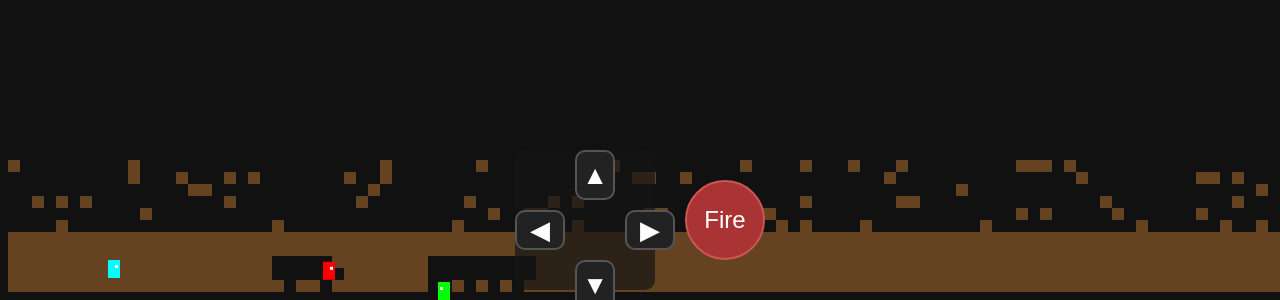
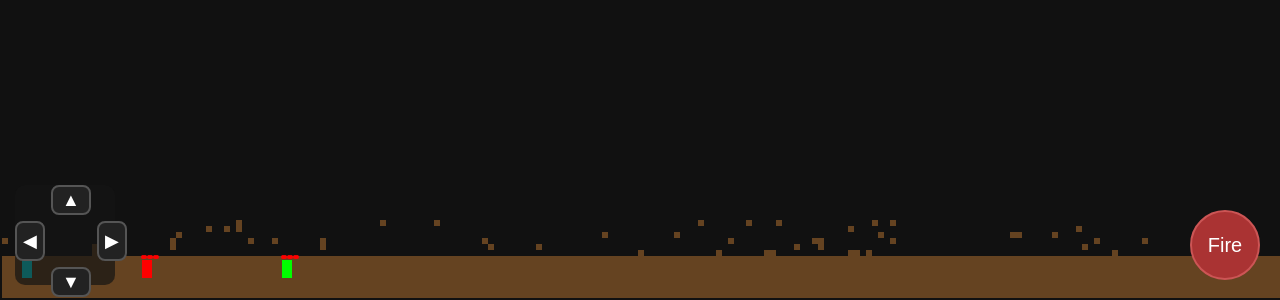
Before and after one commit to AlexKeySmith/Molez-tribute, a plain HTML site: page index.html in a window 1280 px wide. Shown: the part 500-800 px from the top of the page. Drawn offline with Linux system fonts and the light colour scheme.

Commit message:
Update index.html

```diff
--- a/index.html
+++ b/index.html
@@ -3,50 +3,46 @@
 <head>
 <meta charset="UTF-8" />
 <meta name="viewport" content="width=device-width, initial-scale=1, user-scalable=no" />
-<title>Molez-like Cave with D-Pad and Responsive Landscape</title>
+<title>Molez Clone with Grappling Hook</title>
 <style>
   html, body {
     margin: 0; padding: 0; overflow: hidden; background: black; color: white; height: 100%; width: 100%;
+    font-family: monospace, monospace;
+    user-select: none;
+    -webkit-user-select: none;
+    -webkit-touch-callout: none;
   }
   #gameCanvas {
     display: block;
     background: #111;
     touch-action: none;
   }
-  #controls {
+  #dpad {
     position: fixed;
-    bottom: 10px;
-    left: 50%;
-    transform: translateX(-50%);
-    display: flex;
-    align-items: center;
-    gap: 30px;
-    user-select: none;
-    touch-action: none;
-  }
-  #dpad {
-    position: relative;
-    width: 140px;
-    height: 140px;
-    background: rgba(20, 20, 20, 0.7);
+    bottom: 15px;
+    left: 15px;
+    width: 100px;
+    height: 100px;
+    background: rgba(20,20,20,0.7);
     border-radius: 10px;
     display: grid;
-    grid-template-columns: 50px 40px 50px;
-    grid-template-rows: 50px 40px 50px;
-    gap: 10px;
+    grid-template-columns: 30px 40px 30px;
+    grid-template-rows: 30px 40px 30px;
+    gap: 6px;
+    z-index: 10;
+    touch-action: none;
   }
   .dpad-btn {
     background: #222;
     border: 2px solid #555;
-    border-radius: 10px;
+    border-radius: 8px;
     touch-action: none;
     user-select: none;
     display: flex;
     align-items: center;
     justify-content: center;
-    font-size: 26px;
+    font-size: 18px;
     color: white;
-    user-select: none;
     transition: background-color 0.15s ease;
   }
   .dpad-btn.pressed {
@@ -56,13 +52,17 @@
   #leftBtn { grid-area: 2 / 1 / 3 / 2; }
   #downBtn { grid-area: 3 / 2 / 4 / 3; }
   #rightBtn { grid-area: 2 / 3 / 3 / 4; }
+
   #fireBtn {
+    position: fixed;
+    bottom: 20px;
+    right: 20px;
     background: #a33;
     border: 2px solid #c55;
     border-radius: 50%;
-    width: 80px;
-    height: 80px;
-    font-size: 24px;
+    width: 70px;
+    height: 70px;
+    font-size: 20px;
     color: white;
     user-select: none;
     touch-action: none;
@@ -70,9 +70,38 @@
     align-items: center;
     justify-content: center;
     transition: background-color 0.15s ease;
+    z-index: 10;
   }
   #fireBtn.pressed {
     background-color: #d66;
+  }
+
+  #messageBox {
+    position: fixed;
+    top: 50%;
+    left: 50%;
+    transform: translate(-50%, -50%);
+    background: rgba(30,30,30,0.9);
+    padding: 20px 40px;
+    border-radius: 12px;
+    font-size: 22px;
+    display: none;
+    z-index: 20;
+    text-align: center;
+  }
+
+  #restartBtn {
+    margin-top: 15px;
+    background: #4488cc;
+    border: none;
+    border-radius: 8px;
+    padding: 10px 20px;
+    font-size: 18px;
+    color: white;
+    cursor: pointer;
+  }
+  #restartBtn:hover {
+    background: #66aaff;
   }
 </style>
 </head>
@@ -80,7 +109,6 @@
 
 <canvas id="gameCanvas"></canvas>
 
-<div id="controls">
 <div id="dpad">
   <button id="upBtn" class="dpad-btn">▲</button>
   <button id="leftBtn" class="dpad-btn">◀</button>
@@ -88,6 +116,10 @@
   <button id="rightBtn" class="dpad-btn">▶</button>
 </div>
 <button id="fireBtn">Fire</button>
+
+<div id="messageBox">
+  <div id="messageText"></div>
+  <button id="restartBtn">Restart</button>
 </div>
 
 <script>
@@ -95,9 +127,14 @@
   const canvas = document.getElementById('gameCanvas');
   const ctx = canvas.getContext('2d');
 
+  const messageBox = document.getElementById('messageBox');
+  const messageText = document.getElementById('messageText');
+  const restartBtn = document.getElementById('restartBtn');
+
   let WIDTH, HEIGHT;
 
-  const BLOCK_SIZE = 12;
+  // Smaller blocks for denser cave
+  const BLOCK_SIZE = 6;
 
   let TERRAIN_ROWS, TERRAIN_COLS;
   let terrain = [];
@@ -109,38 +146,42 @@
 
   const controls = { left: false, right: false, up: false, down: false, fire: false };
 
+  // Grappling hook constants
+  const ROPE_MAX_LENGTH = 120;
+  const ROPE_SPEED = 10;
+
+  // Helpers
   function randInt(min, max) {
     return Math.floor(Math.random() * (max - min + 1)) + min;
   }
 
+  // Resize canvas and generate terrain
   function resize() {
-    // Fill entire screen for landscape, swap if portrait (we want landscape full screen)
     if(window.innerWidth > window.innerHeight) {
       WIDTH = window.innerWidth;
       HEIGHT = window.innerHeight;
     } else {
-      // force landscape by swapping width/height
       WIDTH = window.innerHeight;
       HEIGHT = window.innerWidth;
     }
     canvas.width = WIDTH;
     canvas.height = HEIGHT;
 
-    // Calculate terrain size to exactly fill canvas with BLOCK_SIZE pixels
     TERRAIN_COLS = Math.floor(WIDTH / BLOCK_SIZE);
     TERRAIN_ROWS = Math.floor(HEIGHT / BLOCK_SIZE);
 
     generateTerrain();
   }
 
+  // Generate cave-like terrain
   function generateTerrain() {
     terrain = [];
     for(let r = 0; r < TERRAIN_ROWS; r++) {
       terrain[r] = [];
       for(let c = 0; c < TERRAIN_COLS; c++) {
-        if(r > TERRAIN_ROWS - 6) {
-          terrain[r][c] = true; // solid bottom 6 rows
-        } else if (r > TERRAIN_ROWS - 12) {
+        if(r > TERRAIN_ROWS - 8) {
+          terrain[r][c] = true; // solid bottom 8 rows
+        } else if (r > TERRAIN_ROWS - 14) {
           terrain[r][c] = Math.random() < 0.3;
         } else {
           terrain[r][c] = false;
@@ -148,14 +189,15 @@
       }
     }
 
-    // Create some caves/tunnels by clearing some blocks
-    for(let i=0; i< Math.floor(TERRAIN_ROWS*TERRAIN_COLS*0.15); i++) {
-      let cr = randInt(TERRAIN_ROWS - 15, TERRAIN_ROWS - 6);
+    // Create caves/tunnels by clearing some blocks
+    for(let i=0; i< Math.floor(TERRAIN_ROWS*TERRAIN_COLS*0.18); i++) {
+      let cr = randInt(TERRAIN_ROWS - 18, TERRAIN_ROWS - 8);
       let cc = randInt(0, TERRAIN_COLS - 1);
       terrain[cr][cc] = false;
     }
   }
 
+  // Terrain draw
   function drawTerrain() {
     ctx.fillStyle = '#654321';
     for(let r = 0; r < TERRAIN_ROWS; r++) {
@@ -170,6 +212,7 @@
     }
   }
 
+  // Terrain collision check
   function collidesWithTerrain(x, y, w, h) {
     const startCol = Math.floor((x + scrollX) / BLOCK_SIZE);
     const endCol = Math.floor((x + scrollX + w) / BLOCK_SIZE);
@@ -185,66 +228,188 @@
     return false;
   }
 
+  // Rope class for grappling hook
+  class Rope {
+    constructor(player, x, y, dir) {
+      this.player = player;
+      this.x = x;
+      this.y = y;
+      this.dir = dir; // normalized vector {x, y}
+      this.speed = ROPE_SPEED;
+      this.length = 0;
+      this.attached = false;
+      this.attachPoint = null;
+      this.dead = false;
+    }
+
+    update() {
+      if(this.dead) return;
+
+      if(!this.attached) {
+        this.x += this.dir.x * this.speed;
+        this.y += this.dir.y * this.speed;
+        this.length += this.speed;
+
+        // Check for terrain attach
+        let gridX = Math.floor((this.x + scrollX) / BLOCK_SIZE);
+        let gridY = Math.floor(this.y / BLOCK_SIZE);
+        if(gridX < 0 || gridX >= TERRAIN_COLS || gridY < 0 || gridY >= TERRAIN_ROWS) {
+          this.dead = true;
+          return;
+        }
+        if(terrain[gridY][gridX]) {
+          this.attached = true;
+          this.attachPoint = {x: this.x, y: this.y};
+          this.player.grappling = true;
+          this.player.grappleRope = this;
+        }
+        if(this.length > ROPE_MAX_LENGTH) {
+          this.dead = true;
+        }
+      } else {
+        // Swing physics
+
+        let dx = this.attachPoint.x - (this.player.x + this.player.w / 2);
+        let dy = this.attachPoint.y - (this.player.y + this.player.h / 2);
+        let dist = Math.sqrt(dx*dx + dy*dy);
+
+        // Tension force (pull player towards attach point if rope stretched)
+        if(dist > ROPE_MAX_LENGTH) {
+          let pullX = dx/dist * (dist - ROPE_MAX_LENGTH) * 0.4;
+          let pullY = dy/dist * (dist - ROPE_MAX_LENGTH) * 0.4;
+          this.player.speedX += pullX * 0.1;
+          this.player.speedY += pullY * 0.1;
+        }
+
+        // Simulate swinging momentum by slight lateral acceleration
+        if(this.player.onGround === false) {
+          // Small side force based on player's horizontal input
+          this.player.speedX += (controls.left ? -0.1 : 0) + (controls.right ? 0.1 : 0);
+        }
+
+        // Rope breaks if player jumps too far or presses down to detach
+        if(controls.down) {
+          this.dead = true;
+          this.player.grappling = false;
+          this.player.grappleRope = null;
+        }
+      }
+    }
+
+    draw() {
+      if(this.dead) return;
+      ctx.strokeStyle = '#FFD700';
+      ctx.lineWidth = 2;
+      ctx.beginPath();
+      ctx.moveTo(this.player.x + this.player.w/2 - scrollX, this.player.y + this.player.h/2);
+      ctx.lineTo(this.attached ? this.attachPoint.x - scrollX : this.x - scrollX, this.attached ? this.attachPoint.y : this.y);
+      ctx.stroke();
+    }
+  }
+
+  // Player class
   class Player {
-    constructor(id, x, y, color='cyan', isBot=false) {
+    constructor(id, x, y, color, isBot = false) {
       this.id = id;
       this.x = x;
       this.y = y;
-      this.w = 12;
+      this.w = 10;
       this.h = 18;
       this.color = color;
       this.speedX = 0;
       this.speedY = 0;
       this.onGround = false;
+      this.isBot = isBot;
       this.isDead = false;
-      this.direction = 1;
-      this.fireCooldown = 0;
-      this.jumpForce = 7;
-      this.speed = 2.5;
-      this.isBot = isBot;
+      this.health = 3;
+
+      // Grappling hook properties
+      this.grappling = false;
+      this.grappleRope = null;
+
+      this.reloadTime = 0;
     }
 
     moveLeft() {
-      this.speedX = -this.speed;
-      this.direction = -1;
+      this.speedX = Math.max(this.speedX - 0.4, -2);
     }
+
     moveRight() {
-      this.speedX = this.speed;
-      this.direction = 1;
+      this.speedX = Math.min(this.speedX + 0.4, 2);
     }
+
     stopX() {
-      this.speedX = 0;
+      this.speedX *= 0.6;
+      if(Math.abs(this.speedX) < 0.05) this.speedX = 0;
     }
+
     jump() {
-      if(this.onGround){
-        this.speedY = -this.jumpForce;
+      if(this.onGround) {
+        this.speedY = -6.5;
         this.onGround = false;
       }
     }
-    moveDown() {
-      // Optional future feature: crouch or drop through platforms
-    }
+
     fire() {
-      if(this.fireCooldown <= 0 && !this.isDead) {
-        let bulletX = this.direction === 1 ? this.x + this.w : this.x - 6;
-        let bulletY = this.y + this.h / 2 - 3;
-        bullets.push(new Bullet(this.id, bulletX, bulletY, this.direction));
-        this.fireCooldown = 30;
+      if(this.reloadTime <= 0 && !this.isDead) {
+        const bx = this.x + this.w / 2;
+        const by = this.y + this.h / 2;
+        const dir = this.isBot ? 1 : (controls.left ? -1 : controls.right ? 1 : 1);
+        bullets.push(new Bullet(bx, by, dir, this));
+        this.reloadTime = 30; // cooldown frames
       }
     }
+
+    shootGrapple() {
+      if(this.grappling || this.isDead || this.reloadTime > 0) return;
+      let dirX = controls.left ? -1 : controls.right ? 1 : 1;
+      let dirY = 0;
+      this.grappleRope = new Rope(this, this.x + this.w/2, this.y + this.h/2, {x: dirX, y: dirY});
+      bullets.push(this.grappleRope);
+      this.reloadTime = 60;
+    }
+
+    takeDamage() {
+      if(this.isDead) return;
+      this.health--;
+      if(this.health <= 0) {
+        this.isDead = true;
+        this.grappling = false;
+        this.grappleRope = null;
+      }
+    }
+
     update() {
       if(this.isDead) return;
 
-      this.speedY += 0.3; // gravity
-      if(this.speedY > 8) this.speedY = 8;
+      if(this.isBot) {
+        // Simple AI: move towards random directions, jump occasionally, fire sometimes
+        if(Math.random() < 0.02) {
+          if(Math.random() < 0.5) this.moveLeft(); else this.moveRight();
+        }
+        if(Math.random() < 0.01 && this.onGround) this.jump();
+        if(Math.random() < 0.015) this.fire();
+      }
 
-      // horizontal move & collision
+      if(this.reloadTime > 0) this.reloadTime--;
+
+      // Apply gravity unless grappling
+      if(!this.grappling) {
+        this.speedY += 0.3;
+      } else {
+        // Grappling rope handles movement physics
+        if(this.grappleRope) this.grappleRope.update();
+      }
+
+      // Horizontal movement & collisions
       let newX = this.x + this.speedX;
       if(!collidesWithTerrain(newX, this.y, this.w, this.h)) {
         this.x = newX;
+      } else {
+        this.speedX = 0;
       }
 
-      // vertical move & collision
+      // Vertical movement & collisions
       let newY = this.y + this.speedY;
       if(!collidesWithTerrain(this.x, newY, this.w, this.h)) {
         this.y = newY;
@@ -254,117 +419,95 @@
         this.speedY = 0;
       }
 
-      // Clamp inside map horizontally
+      // Clamp to map horizontally
       if(this.x < 0) this.x = 0;
       if(this.x + this.w > TERRAIN_COLS * BLOCK_SIZE) this.x = TERRAIN_COLS * BLOCK_SIZE - this.w;
 
-      // Clamp vertically to canvas bottom
-      if(this.y + this.h > HEIGHT) {
-        this.y = HEIGHT - this.h;
-        this.onGround = true;
-        this.speedY = 0;
-      }
+      // Clamp vertical (just prevent going too high)
+      if(this.y < 0) this.y = 0;
 
-      if(this.fireCooldown > 0) this.fireCooldown--;
-
-      if(this.isBot && !this.isDead) this.botAI();
-    }
-
-    botAI() {
-      if(!this.onGround) return;
-      if(Math.random() < 0.02) {
-        if(this.speedX === 0) this.moveLeft();
-        else this.stopX();
-      }
-      if(Math.random() < 0.01) this.jump();
-      if(Math.random() < 0.02) this.fire();
-      if(Math.random() < 0.02) {
-        if(this.speedX !== 0) this.stopX();
-        else {
-          if(Math.random() < 0.5) this.moveLeft();
-          else this.moveRight();
+      // Update rope if attached
+      if(this.grappleRope) {
+        this.grappleRope.update();
+        if(this.grappleRope.dead) {
+          this.grappling = false;
+          this.grappleRope = null;
         }
       }
     }
 
     draw() {
       if(this.isDead) {
-        ctx.fillStyle = '#900';
+        ctx.fillStyle = 'gray';
+      } else {
+        ctx.fillStyle = this.color;
+      }
       ctx.fillRect(this.x - scrollX, this.y, this.w, this.h);
-        ctx.fillStyle = 'white';
-        ctx.fillText('💀', this.x - scrollX + 2, this.y + 14);
-        return;
+
+      // Draw health as small hearts above player
+      for(let i=0; i < this.health; i++) {
+        ctx.fillStyle = 'red';
+        ctx.beginPath();
+        const hx = this.x - scrollX + i*6;
+        const hy = this.y - 8;
+        ctx.moveTo(hx + 2, hy + 5);
+        ctx.arc(hx + 1, hy + 5, 2, 0, Math.PI * 2);
+        ctx.arc(hx + 3, hy + 5, 2, 0, Math.PI * 2);
+        ctx.fill();
       }
-      ctx.fillStyle = this.color;
-      ctx.fillRect(this.x - scrollX, this.y, this.w, this.h);
-      // eyes
-      ctx.fillStyle = 'white';
-      if(this.direction === 1) {
-        ctx.fillRect(this.x - scrollX + this.w - 5, this.y + 5, 3, 3);
-      } else {
-        ctx.fillRect(this.x - scrollX + 2, this.y + 5, 3, 3);
+
+      // Draw rope if grappling
+      if(this.grappleRope) {
+        this.grappleRope.draw();
       }
     }
   }
 
+  // Bullet class
   class Bullet {
-    constructor(ownerId, x, y, dir) {
-      this.ownerId = ownerId;
+    constructor(x, y, dir, owner) {
       this.x = x;
       this.y = y;
-      this.w = 6;
-      this.h = 6;
-      this.speedX = 6 * dir;
-      this.speedY = 0;
-      this.gravity = 0.15;
+      this.radius = 3; // smaller bullets
+      this.speed = 6;
+      this.dir = dir;
+      this.owner = owner;
       this.isDead = false;
-      this.explodeRadius = 18;
-      this.color = '#ff4';
     }
+
     update() {
       if(this.isDead) return;
 
-      this.speedY += this.gravity;
-      this.x += this.speedX;
-      this.y += this.speedY;
-
-      if(collidesWithTerrain(this.x, this.y, this.w, this.h)) {
-        this.explode();
+      this.x += this.speed * this.dir;
+      // Check collision with terrain
+      if(collidesWithTerrain(this.x - this.radius, this.y - this.radius, this.radius*2, this.radius*2)) {
+        this.isDead = true;
+        return;
       }
 
-      players.forEach(p => {
-        if(p.id !== this.ownerId && !p.isDead && this.collidesWithPlayer(p)) {
-          p.isDead = true;
-          this.explode();
-        }
-      });
-
-      if(this.x < 0 || this.x > TERRAIN_COLS * BLOCK_SIZE || this.y > HEIGHT) this.isDead = true;
-    }
-    collidesWithPlayer(p) {
-      return !(this.x + this.w < p.x || this.x > p.x + p.w || this.y + this.h < p.y || this.y > p.y + p.h);
-    }
-    explode() {
+      // Check collision with players (excluding owner)
+      for(let p of players) {
+        if(p !== this.owner && !p.isDead) {
+          if(this.x > p.x - scrollX && this.x < p.x - scrollX + p.w &&
+             this.y > p.y && this.y < p.y + p.h) {
+            p.takeDamage();
             this.isDead = true;
-      const centerX = this.x + this.w / 2 + scrollX;
-      const centerY = this.y + this.h / 2;
-
-      for(let r=0; r<TERRAIN_ROWS; r++) {
-        for(let c=0; c<TERRAIN_COLS; c++) {
-          let blockX = c * BLOCK_SIZE + BLOCK_SIZE/2;
-          let blockY = r * BLOCK_SIZE + BLOCK_SIZE/2;
-          const dist = Math.hypot(blockX - centerX, blockY - centerY);
-          if(dist < this.explodeRadius) {
-            terrain[r][c] = false;
+            break;
           }
         }
       }
+
+      // Remove if off screen left or right of terrain
+      if(this.x < 0 || this.x > TERRAIN_COLS * BLOCK_SIZE) {
+        this.isDead = true;
       }
+    }
+
     draw() {
       if(this.isDead) return;
-      ctx.fillStyle = this.color;
+      ctx.fillStyle = '#FFD700';
       ctx.beginPath();
-      ctx.ellipse(this.x - scrollX + this.w/2, this.y + this.h/2, this.w/2, this.h/2, 0, 0, 2*Math.PI);
+      ctx.arc(this.x - scrollX, this.y, this.radius, 0, Math.PI * 2);
       ctx.fill();
     }
   }
@@ -401,8 +544,23 @@
   bindButton(document.getElementById('leftBtn'), 'left');
   bindButton(document.getElementById('rightBtn'), 'right');
   bindButton(document.getElementById('upBtn'), 'up');
-  bindButton(document.getElementById('downBtn'), 'down'); // down currently unused but bound
+  bindButton(document.getElementById('downBtn'), 'down');
   bindButton(document.getElementById('fireBtn'), 'fire');
+
+  // Additionally bind fire button tap to shoot grapple if holding fire + up
+  document.getElementById('fireBtn').addEventListener('touchstart', e => {
+    e.preventDefault();
+    if(controls.up) {
+      if(players.length > 0) players[0].shootGrapple();
+    }
+  }, {passive:false});
+
+  document.getElementById('fireBtn').addEventListener('mousedown', e => {
+    e.preventDefault();
+    if(controls.up) {
+      if(players.length > 0) players[0].shootGrapple();
+    }
+  });
 
   // Game loop functions
   function updateGame() {
@@ -412,7 +570,7 @@
       else if(controls.right && !controls.left) localPlayer.moveRight();
       else localPlayer.stopX();
       if(controls.up) localPlayer.jump();
-      if(controls.fire) localPlayer.fire();
+      if(controls.fire && !controls.up) localPlayer.fire();
     }
 
     players.forEach(p => p.update());
@@ -436,20 +594,51 @@
     bullets.forEach(b => b.draw());
   }
 
+  function checkGameOver() {
+    let alive = players.filter(p => !p.isDead);
+    if(alive.length <= 1) {
+      let winner = alive[0];
+      showMessage(winner ? `Player ${winner.id} wins!` : "No one wins!");
+      return true;
+    }
+    return false;
+  }
+
+  function showMessage(text) {
+    messageText.textContent = text;
+    messageBox.style.display = 'block';
+  }
+
+  function hideMessage() {
+    messageBox.style.display = 'none';
+  }
+
   function gameLoop() {
+    if(checkGameOver()) {
+      return; // stop game loop
+    }
     updateGame();
     drawGame();
     requestAnimationFrame(gameLoop);
   }
 
   function startGame() {
+    hideMessage();
     resize();
     players = [];
-    players.push(new Player('local', 100, HEIGHT - 40, 'cyan'));
-    players.push(new Player('bot1', 300, HEIGHT - 40, 'red', true));
-    players.push(new Player('bot2', 500, HEIGHT - 40, 'lime', true));
+    bullets = [];
+    scrollX = 0;
+
+    // Spawn local player and bots
+    players.push(new Player('1', 20, HEIGHT - 40, 'cyan'));
+    players.push(new Player('2', 140, HEIGHT - 40, 'red', true));
+    players.push(new Player('3', 280, HEIGHT - 40, 'lime', true));
     gameLoop();
   }
+
+  restartBtn.addEventListener('click', () => {
+    startGame();
+  });
 
   // Resize and handle orientation change
   window.addEventListener('resize', () => {
@@ -471,6 +660,7 @@
       document.documentElement.requestFullscreen();
     }
   });
+
 })();
 </script>
 </body>
```
Lines whose indentation alone changed are shown as unchanged.
